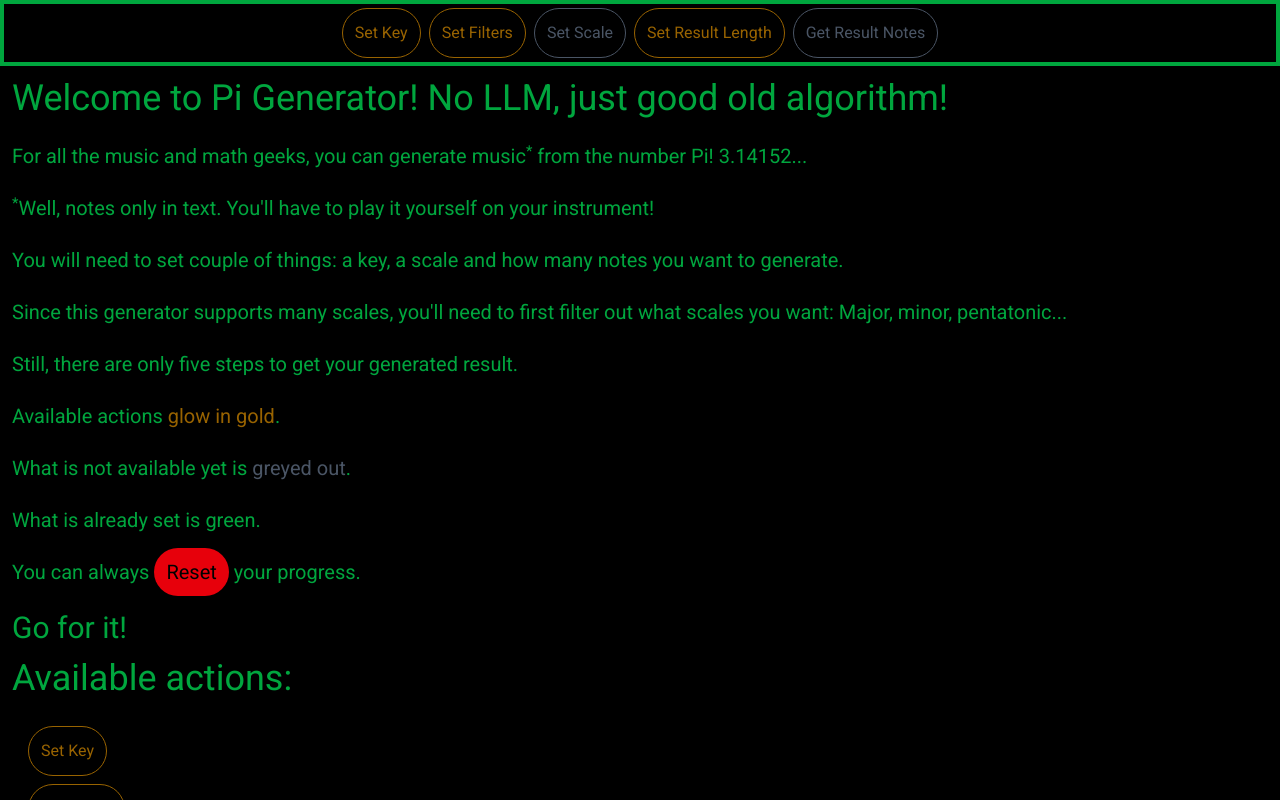
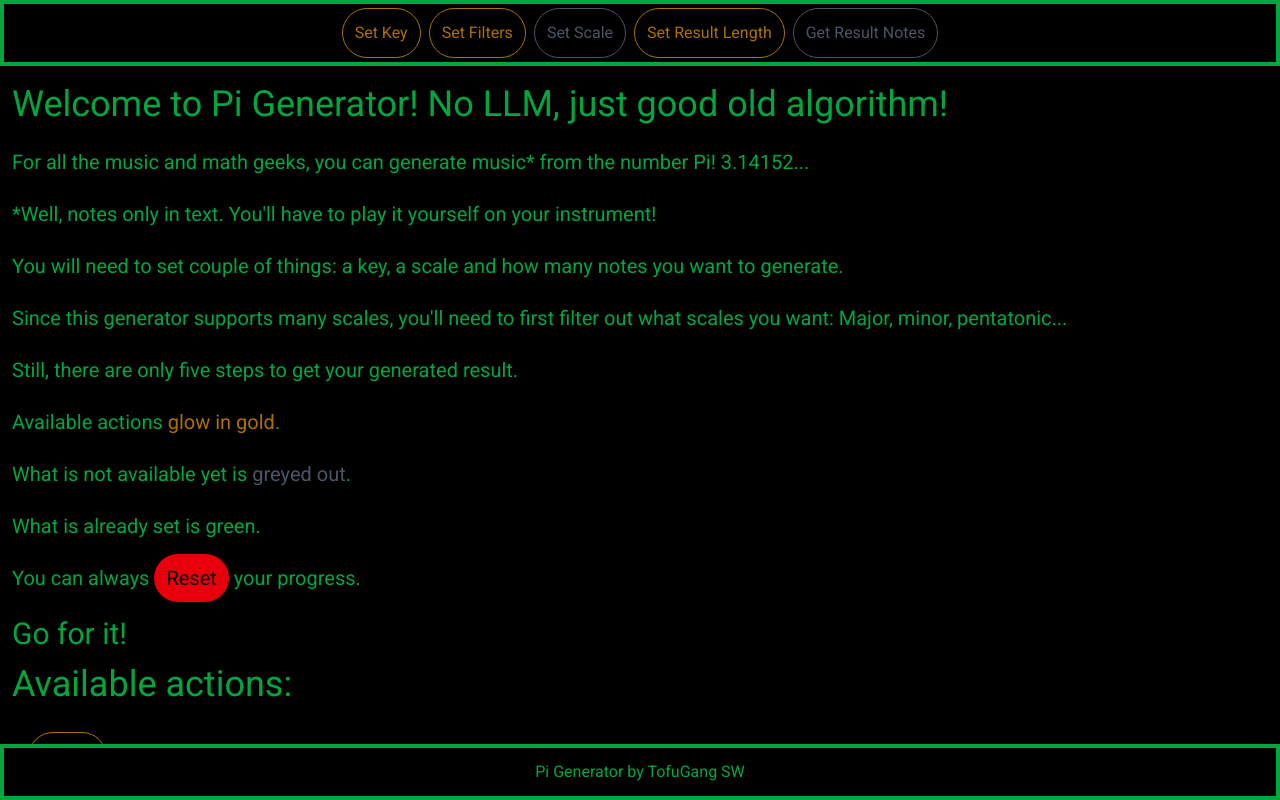
Before and after one commit to Tofu-Gang/pi-generator, a React (Vite) app: page / in a window 1280 px wide. Shown: the top 800 px of the page. Built offline with nearby package versions, Linux system fonts and the light colour scheme.

Commit message:
make header/footer stick to top/bottom of the page and always on top refactoring

```diff
--- a/index.html
+++ b/index.html
@@ -8,7 +8,7 @@
     <link href="https://fonts.googleapis.com/css2?family=Roboto:ital,wght@0,100..900;1,100..900&display=swap" rel="stylesheet">
     <title>Pi Generator</title>
   </head>
-  <body>
+  <body class="bg-black text-green-600">
     <div id="root"></div>
     <script type="module" src="/src/main.jsx"></script>
   </body>
--- a/src/App.jsx
+++ b/src/App.jsx
@@ -36,7 +36,7 @@ export const PiGeneratorRoutes = {
 
 function App() {
     return (
-        <div className="flex flex-col h-screen bg-black text-green-600">
+        <div>
             <HeaderFooter footer={false} />
             <Routes>
                 {Object.keys(PiGeneratorRoutes).map((key) =>
--- a/src/components/HeaderFooter.jsx
+++ b/src/components/HeaderFooter.jsx
@@ -7,7 +7,7 @@ function HeaderFooter({footer}) {
     const location = useLocation();
 
     return (
-        <div className="flex justify-between border-4 border-green-600">
+        <div className={`fixed ${footer ? "bottom-0" : "top-0"} w-full flex justify-between border-4 border-green-600 bg-black`}>
             {location.pathname !== PiGeneratorRoutes.Home.path && !footer && <Link className="p-3 m-1 rounded-full bg-red-600 text-black" to="/">Reset</Link>}
             {location.pathname === PiGeneratorRoutes.Home.path && <div></div>}
             {!footer && <Breadcrumbs />}
--- /dev/null
+++ b/src/components/PageContent.jsx
@@ -0,0 +1,12 @@
+import AvailableLinks from "./AvailableLinks.jsx";
+
+function PageContent({children}) {
+    return (
+        <div className="mt-18 mb-16 flex-col">
+            {children}
+            <AvailableLinks />
+        </div>
+    );
+}
+
+export default PageContent;
--- a/src/pages/filters.jsx
+++ b/src/pages/filters.jsx
@@ -1,7 +1,7 @@
 import { useMusic } from "../context/music.jsx";
 import Checkbox from "../components/Checkbox.jsx";
 import Content from "../components/Content.jsx";
-import AvailableLinks from "../components/AvailableLinks.jsx";
+import PageContent from "../components/PageContent.jsx";
 
 function Filters() {
     const {filters, setFilters} = useMusic();
@@ -16,7 +16,7 @@ function Filters() {
     }
 
     return (
-        <div className="h-full">
+        <PageContent children={
             <Content title={"Filter scales:"} children={
                 <div className="flex flex-col">
                     {filters.value.map((filter, index) =>
@@ -30,8 +30,7 @@ function Filters() {
                     )}
                 </div>
             } />
-            <AvailableLinks />
-        </div>
+        } />
     );
 }
 
--- a/src/pages/home.jsx
+++ b/src/pages/home.jsx
@@ -1,6 +1,6 @@
 import { useEffect } from "react";
 import { useMusic, Defaults } from "../context/music.jsx";
-import AvailableLinks from "../components/AvailableLinks.jsx";
+import PageContent from "../components/PageContent.jsx";
 
 function Home() {
     const {setKey, setFilters, setScales, setScale, setNotes, setResultLength, setResultNotes} = useMusic();
@@ -38,10 +38,11 @@ function Home() {
     }, []);
 
     return (
-        <div className="flex-col h-full">
+        <PageContent children={
+            <>
                 <h1 className="p-3 text-4xl">Welcome to Pi Generator! No LLM, just good old algorithm!</h1>
-            <h1 className="p-3 text-xl">For all the music and math geeks, you can generate music<sup>*</sup> from the number Pi! 3.14152...</h1>
-            <h1 className="p-3 text-xl"><sup>*</sup>Well, notes only in text. You'll have to play it yourself on your instrument!</h1>
+                <h1 className="p-3 text-xl">For all the music and math geeks, you can generate music<span className="sup">*</span> from the number Pi! 3.14152...</h1>
+                <h1 className="p-3 text-xl"><span className="sup">*</span>Well, notes only in text. You'll have to play it yourself on your instrument!</h1>
                 <h1 className="p-3 text-xl">You will need to set couple of things: a key, a scale and how many notes you want to generate.</h1>
                 <h1 className="p-3 text-xl">Since this generator supports many scales, you'll need to first filter out what scales you want: Major, minor, pentatonic...</h1>
                 <h1 className="p-3 text-xl">Still, there are only five steps to get your generated result.</h1>
@@ -50,8 +51,8 @@ function Home() {
                 <h1 className="p-3 text-xl">What is already set is <span className="text-green-600">green</span>.</h1>
                 <h1 className="p-3 text-xl">You can always <span className="p-3 rounded-full bg-red-600 text-black">Reset</span> your progress.</h1>
                 <h1 className="p-3 text-3xl">Go for it!</h1>
-            <AvailableLinks />
-        </div>
+            </>
+        } />
     );
 }
 
--- a/src/pages/key.jsx
+++ b/src/pages/key.jsx
@@ -1,14 +1,14 @@
 import { useMusic } from "../context/music.jsx";
 import { Keys } from "../lib/musicData.js"
 import Content from "../components/Content.jsx";
-import AvailableLinks from "../components/AvailableLinks.jsx";
 import Checkbox from "../components/Checkbox.jsx";
+import PageContent from "../components/PageContent.jsx";
 
 function Key() {
     const {key, setKey} = useMusic();
 
     return (
-        <div className="h-full">
+        <PageContent children={
             <Content
                 title={"Set key:"}
                 children={Keys.map((keyNote) =>
@@ -24,8 +24,7 @@ function Key() {
                     />
                 )}
             />
-            <AvailableLinks />
-        </div>
+        } />
     );
 }
 
--- a/src/pages/length.jsx
+++ b/src/pages/length.jsx
@@ -2,14 +2,15 @@ import { useMusic } from "../context/music.jsx";
 import { ResultLengths } from "../lib/musicData.js";
 import CustomResultLengthPicker from "../components/CustomResultLengthPicker.jsx";
 import Content from "../components/Content.jsx";
-import AvailableLinks from "../components/AvailableLinks.jsx";
 import Checkbox from "../components/Checkbox.jsx";
+import PageContent from "../components/PageContent.jsx";
 
 function Length() {
     const {resultLength, setResultLength} = useMusic();
 
     return (
-        <div className="h-full">
+        <PageContent children={
+            <>
                 <Content
                     title={"Set result length:"}
                     children={
@@ -41,8 +42,8 @@ function Length() {
                         />
                     } />
                 }
-            <AvailableLinks />
-        </div>
+            </>
+        } />
     );
 }
 
--- a/src/pages/result.jsx
+++ b/src/pages/result.jsx
@@ -1,14 +1,15 @@
 import { useMusic } from "../context/music.jsx";
 import { getResultNotes } from "../lib/music.js";
 import Content from "../components/Content.jsx";
-import AvailableLinks from "../components/AvailableLinks.jsx";
 import Button from "../components/Button.jsx";
+import PageContent from "../components/PageContent.jsx";
 
 function Result() {
     const {key, scale, notes, resultLength, resultNotes, setResultNotes} = useMusic();
 
     return (
-        <div className="h-full">
+        <PageContent children={
+            <>
                 <Content title={"Get result:"} children={
                     <Button
                         available={resultNotes.available()}
@@ -28,8 +29,8 @@ function Result() {
                 {resultNotes.done() &&
                     <Content title={`${resultLength.value.name} in ${key.value} ${scale.value.name}:`} children={<h1>{resultNotes.value.join(", ")}</h1>} />
                 }
-            <AvailableLinks />
-        </div>
+            </>
+        } />
     );
 }
 
--- a/src/pages/scale.jsx
+++ b/src/pages/scale.jsx
@@ -1,13 +1,13 @@
 import { useMusic } from "../context/music.jsx";
 import Content from "../components/Content.jsx";
 import Checkbox from "../components/Checkbox.jsx";
-import AvailableLinks from "../components/AvailableLinks.jsx";
+import PageContent from "../components/PageContent.jsx";
 
 function Scale() {
     const {scales, setScale, scale} = useMusic();
 
     return (
-        <div className="h-full">
+        <PageContent children={
             <Content title={"Set scale:"} children={
                 <div className="flex flex-col">
                     {scales.value.map((scaleData) =>
@@ -24,8 +24,7 @@ function Scale() {
                     )}
                 </div>}
             />
-            <AvailableLinks/>
-        </div>
+        } />
     );
 }
 
```
Lines whose indentation alone changed are shown as unchanged.
